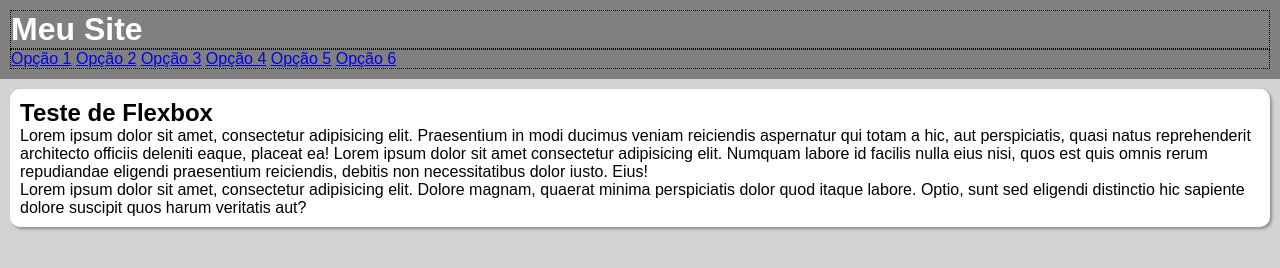
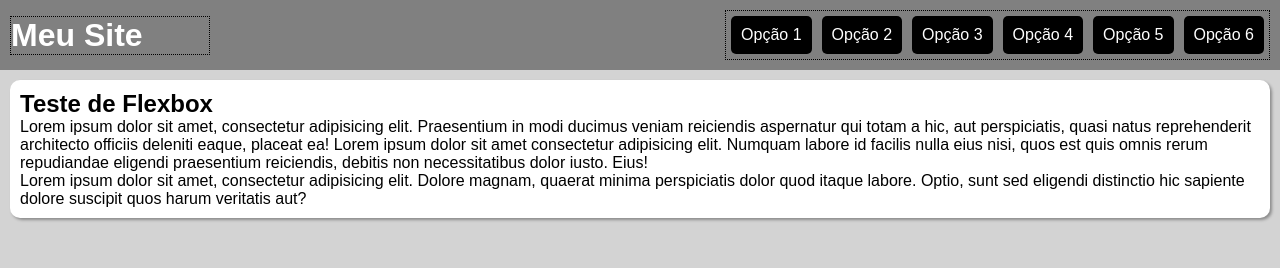
Before and after one commit to Jwellmoura/html-css, a plain HTML site: page exercicios/ex027/flex013 - menu flexbox/index.html in a window 1280 px wide. Drawn offline with Linux system fonts and the light colour scheme.

Commit message:
atualizei css

```diff
--- a/exercicios/ex027/flex013 - menu flexbox/estilo/style.css
+++ b/exercicios/ex027/flex013 - menu flexbox/estilo/style.css
@@ -18,14 +18,44 @@ header {
     background-color: gray;
     color: white;
     padding: 10px;
+
+    display: flex;
+    flex-flow: row wrap;
+    justify-content: space-between;
+    align-items: center;
 }
 
 header > h1 {
     border: 1px dotted black;
+
+    flex: 0 0 200px;
 }
 
 header > nav {
     border: 1px dotted black;
+
+    display: flex;
+    flex-flow: row wrap;
+    justify-content: flex-end;
+}
+
+header > nav > a {
+    background-color: black;
+    color: white;
+
+    padding: 10px;
+    margin: 5px;
+    border-radius: 5px;
+    text-decoration: none;
+    text-align: center;
+
+
+}
+
+header > nav > a:hover {
+    background-color: white;
+    color: black;
+    transition: background-color .3s;
 }
 
 main {
```
